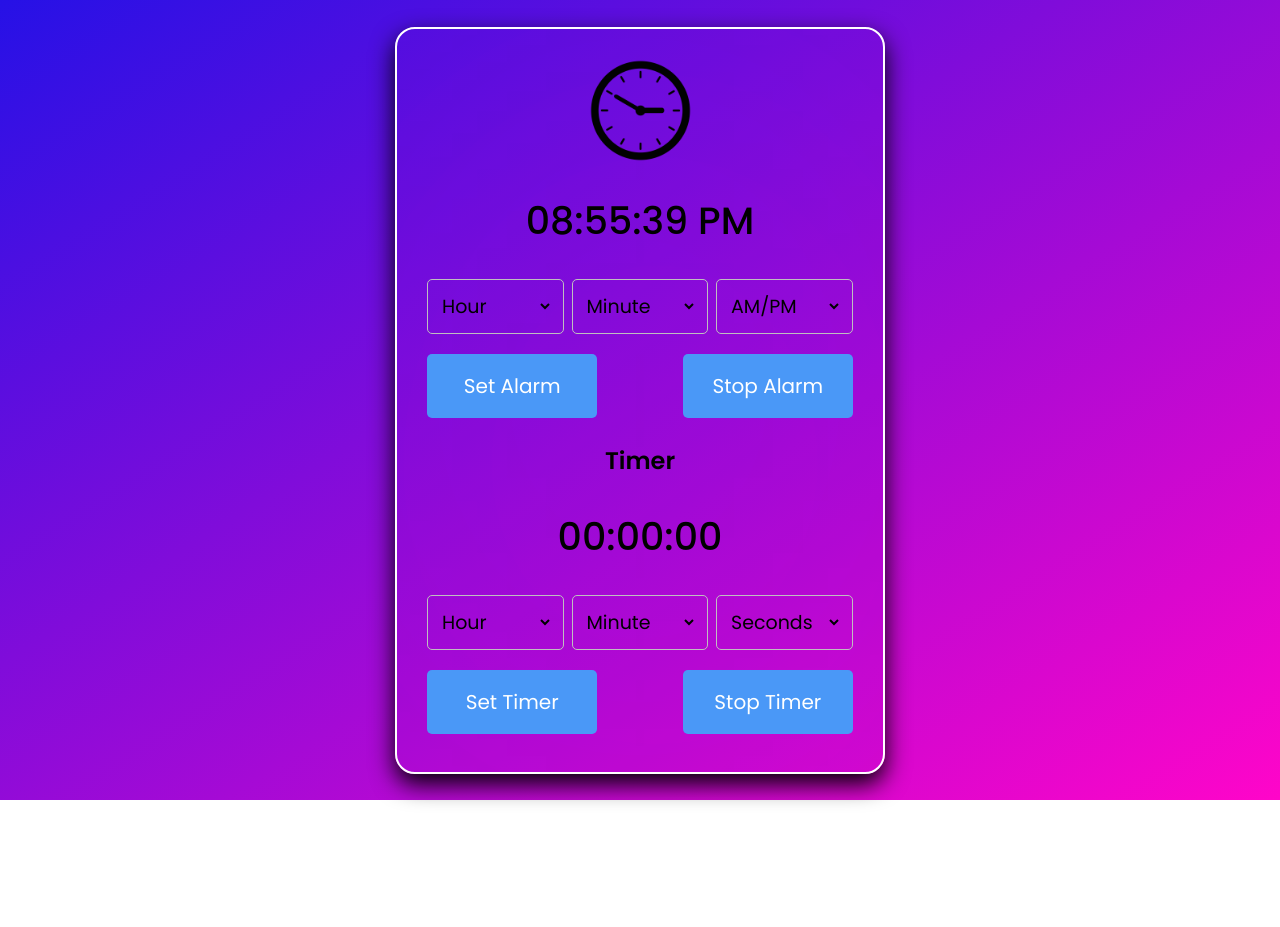
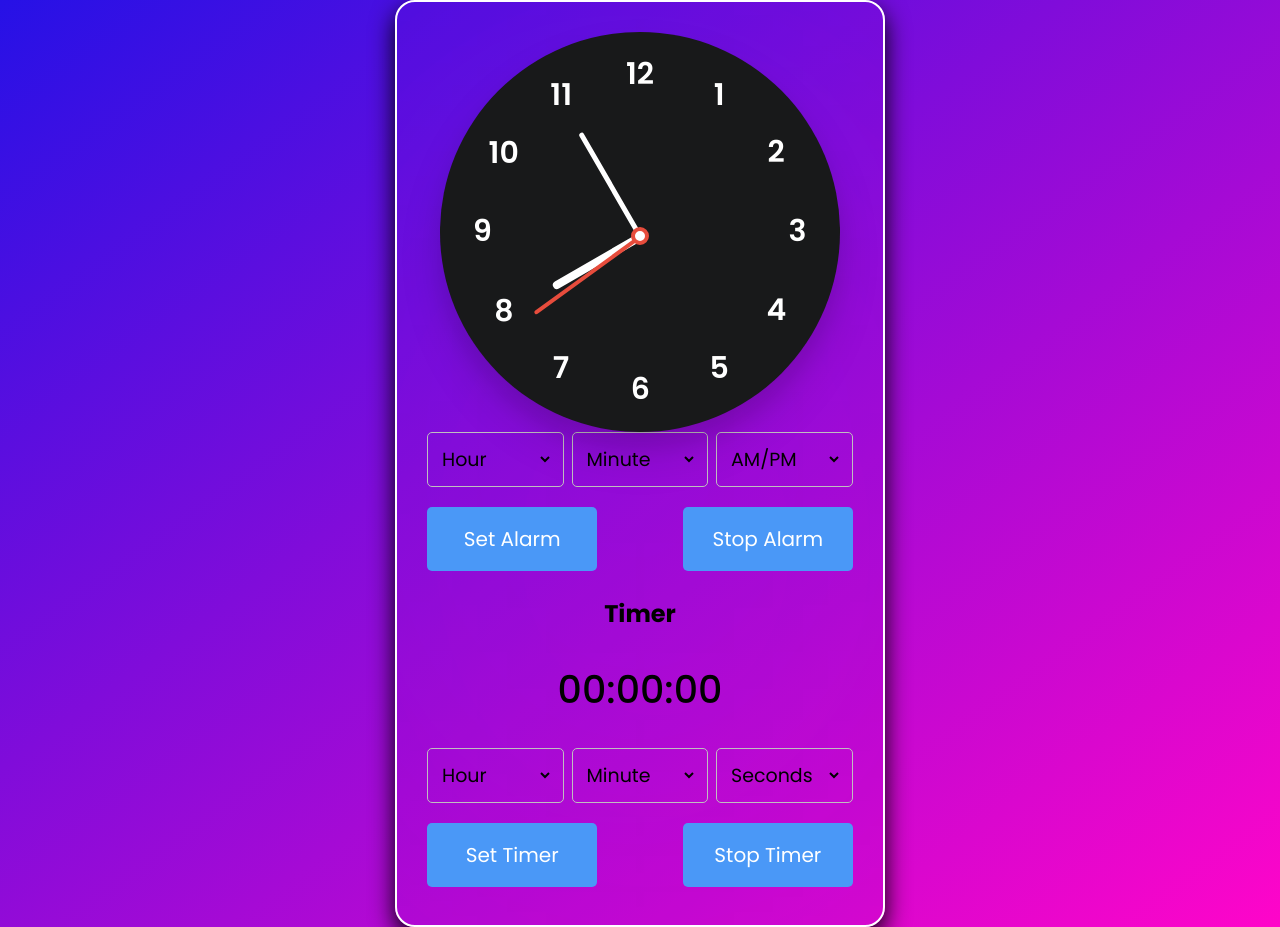
Before and after one commit to TezlaBOOM/JS_Project_Clock, a plain HTML site: page index.html in a window 1280 px wide. Before the commit the page ends 800 px from the top, so only its background shows below. Drawn offline with Linux system fonts and the light colour scheme.

Commit message:
change incon clock to dial watch
Next task: Standardize the code

```diff
--- /dev/null
+++ b/clock.css
@@ -0,0 +1,98 @@
+ /* Import Google font - Poppins */
+ @import url("https://fonts.googleapis.com/css2?family=Poppins:wght@200;300;400;500;600;700&display=swap");
+ * {
+   margin: 0;
+   padding: 0;
+   box-sizing: border-box;
+   font-family: "Poppins", sans-serif;
+ }
+ :root {
+   --primary-color: #242526;
+   --white-color: #18191a;
+   --black-color: #fff;
+   --red-color: #e74c3c;
+ }
+ body {
+   display: flex;
+   min-height: 100vh;
+   align-items: center;
+   justify-content: center;
+ }
+
+ .container {
+   display: flex;
+   flex-direction: column;
+   align-items: center;
+   gap: 60px;
+ }
+ .container .clock {
+   display: flex;
+   height: 400px;
+   width: 400px;
+   border-radius: 50%;
+   align-items: center;
+   justify-content: center;
+   background: var(--white-color);
+   box-shadow: 0 15px 25px rgba(0, 0, 0, 0.1), 0 25px 45px rgba(0, 0, 0, 0.1);
+   position: relative;
+ }
+ .clock label {
+   position: absolute;
+   inset: 20px;
+   text-align: center;
+   transform: rotate(calc(var(--i) * (360deg / 12)));
+ }
+ .clock label span {
+   display: inline-block;
+   font-size: 30px;
+   font-weight: 600;
+   color: var(--black-color);
+   transform: rotate(calc(var(--i) * (-360deg / 12)));
+ }
+ .container .indicator {
+   position: absolute;
+   height: 10px;
+   width: 10px;
+   display: flex;
+   justify-content: center;
+ }
+ .indicator::before {
+   content: "";
+   position: absolute;
+   height: 100%;
+   width: 100%;
+   border-radius: 50%;
+   z-index: 100;
+   background: var(--black-color);
+   border: 4px solid var(--red-color);
+ }
+ .indicator .hand {
+   position: absolute;
+   height: 130px;
+   width: 4px;
+   bottom: 0;
+   border-radius: 25px;
+   transform-origin: bottom;
+   background: var(--red-color);
+ }
+ .hand.minute {
+   height: 120px;
+   width: 5px;
+   background: var(--black-color);
+ }
+ .hand.hour {
+   height: 100px;
+   width: 8px;
+   background: var(--black-color);
+ }
+ .mode-switch {
+   padding: 10px 20px;
+   border-radius: 8px;
+   font-size: 22px;
+   font-weight: 400;
+   display: inline-block;
+   color: var(--white-color);
+   background: var(--black-color);
+   box-shadow: 0 5px 10px rgba(0, 0, 0, 0.1);
+   cursor: pointer;
+ }
--- a/clock.js
+++ b/clock.js
@@ -3,6 +3,8 @@ content = document.querySelector(".content"),
 selectMenu = document.querySelectorAll("select"),
 setAlarmBtn = document.querySelector("AlarmButt");
 stopAlarmBtm = document.querySelector("AlarmSTButt");
+
+
 
 
 
@@ -61,7 +63,7 @@ setInterval(() => {
     h = h < 10 ? "0" + h : h;
     m = m < 10 ? "0" + m : m;
     s = s < 10 ? "0" + s : s;
-    currentTime.innerText = `${h}:${m}:${s} ${ampm}`;
+    //currentTime.innerText = `${h}:${m}:${s} ${ampm}`;
 
 
     if (alarmTime === `${h}:${m} ${ampm}`) {
--- /dev/null
+++ b/clockwatch.js
@@ -0,0 +1,29 @@
+// Get references to DOM elements
+const body = document.querySelector("body"),
+  hourHand = document.querySelector(".hour"),
+  minuteHand = document.querySelector(".minute"),
+  secondHand = document.querySelector(".second"),
+  modeSwitch = document.querySelector(".mode-switch");
+
+
+
+
+
+const updateTime = () => {
+  // Get current time and calculate degrees for clock hands
+  let date = new Date(),
+    secToDeg = (date.getSeconds() / 60) * 360,
+    minToDeg = (date.getMinutes() / 60) * 360,
+    hrToDeg = (date.getHours() / 12) * 360;
+
+  // Rotate the clock hands to the appropriate degree based on the current time
+  secondHand.style.transform = `rotate(${secToDeg}deg)`;
+  minuteHand.style.transform = `rotate(${minToDeg}deg)`;
+  hourHand.style.transform = `rotate(${hrToDeg}deg)`;
+};
+
+// call updateTime to set clock hands every second
+setInterval(updateTime, 1000);
+
+//call updateTime function on page load
+updateTime();
--- a/index.html
+++ b/index.html
@@ -5,15 +5,38 @@
     <meta charset="utf-8">
     <title>Alarm Clock in JavaScript | CodingNepal</title>
     <link rel="stylesheet" href="style.css">
-    <meta name="viewport" content="width=device-width, initial-scale=1.0">
+    <link rel="stylesheet" href="clock.css">
+    <meta http-equiv="X-UA-Compatible" content="IE=edge" />
+    <meta name="viewport" content="width=device-width, initial-scale=1.0" />
+    <script src="clockwatch.js" defer></script>
   </head>
   <body>
     <div class="wrapper">
-      <img src="clock.png" alt="clock">
-      <label class="timer"><h1>00:00:00 PM</h1></label>
+      <div class="container">
+        <div class="clock">
+          <label style="--i: 1"><span>1</span></label>
+          <label style="--i: 2"><span>2</span></label>
+          <label style="--i: 3"><span>3</span></label>
+          <label style="--i: 4"><span>4</span></label>
+          <label style="--i: 5"><span>5</span></label>
+          <label style="--i: 6"><span>6</span></label>
+          <label style="--i: 7"><span>7</span></label>
+          <label style="--i: 8"><span>8</span></label>
+          <label style="--i: 9"><span>9</span></label>
+          <label style="--i: 10"><span>10</span></label>
+          <label style="--i: 11"><span>11</span></label>
+          <label style="--i: 12"><span>12</span></label>
+
+          <div class="indicator">
+            <span class="hand hour"></span>
+            <span class="hand minute"></span>
+            <span class="hand second"></span>
+          </div>
+        </div>
+      </div>
            <div class="content">
         <div class="column">
-          <select >
+          <select>
             <option value="Hour" selected disabled hidden>Hour</option>
           </select>
         </div>
@@ -60,6 +83,7 @@
     <button id="TimerSTButt">Stop Timer</button>
     </div>
      </div>
+
     <script src="clock.js"></script>
 	<script src="timer.js"></script>
   </body>
```
